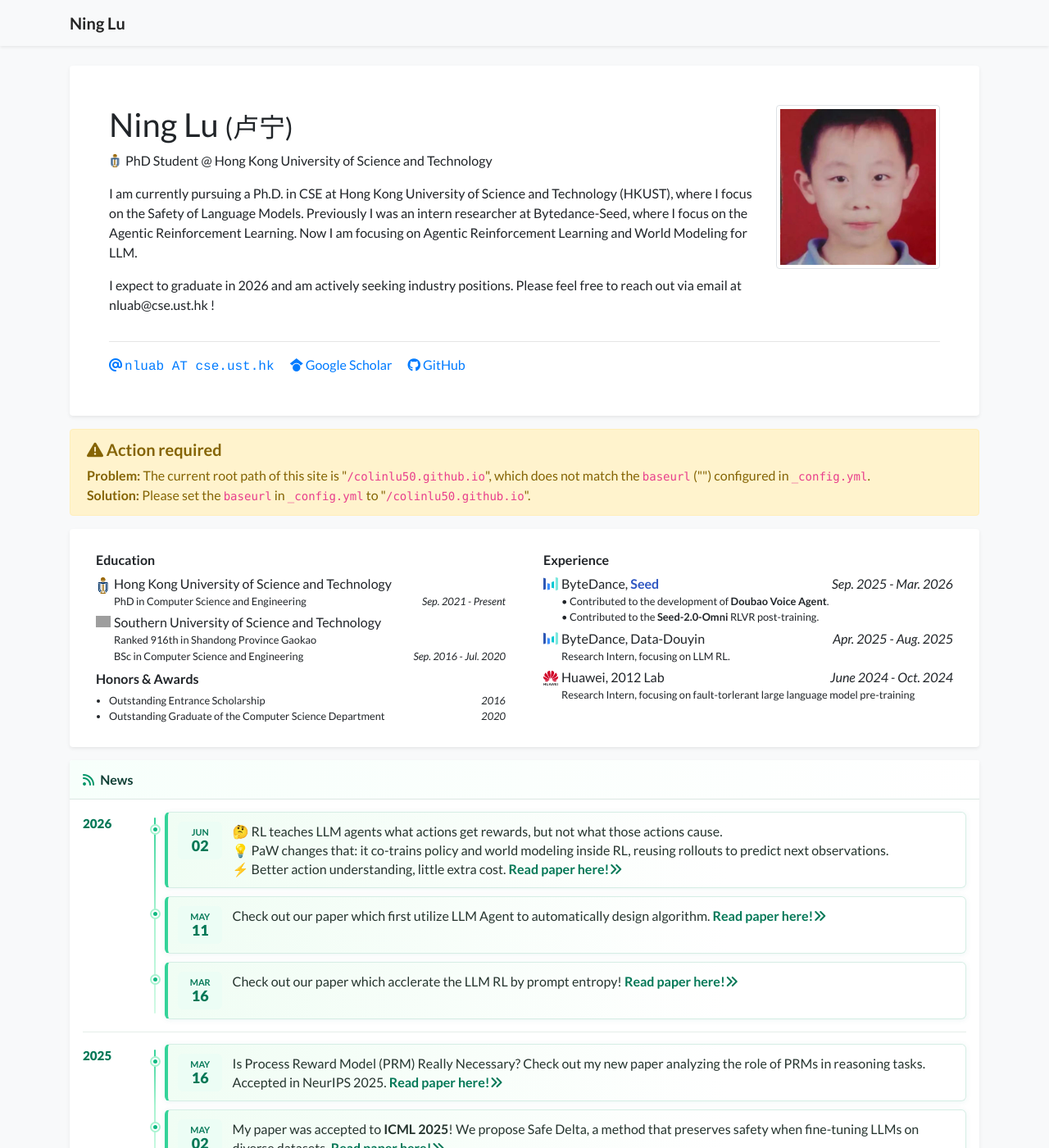
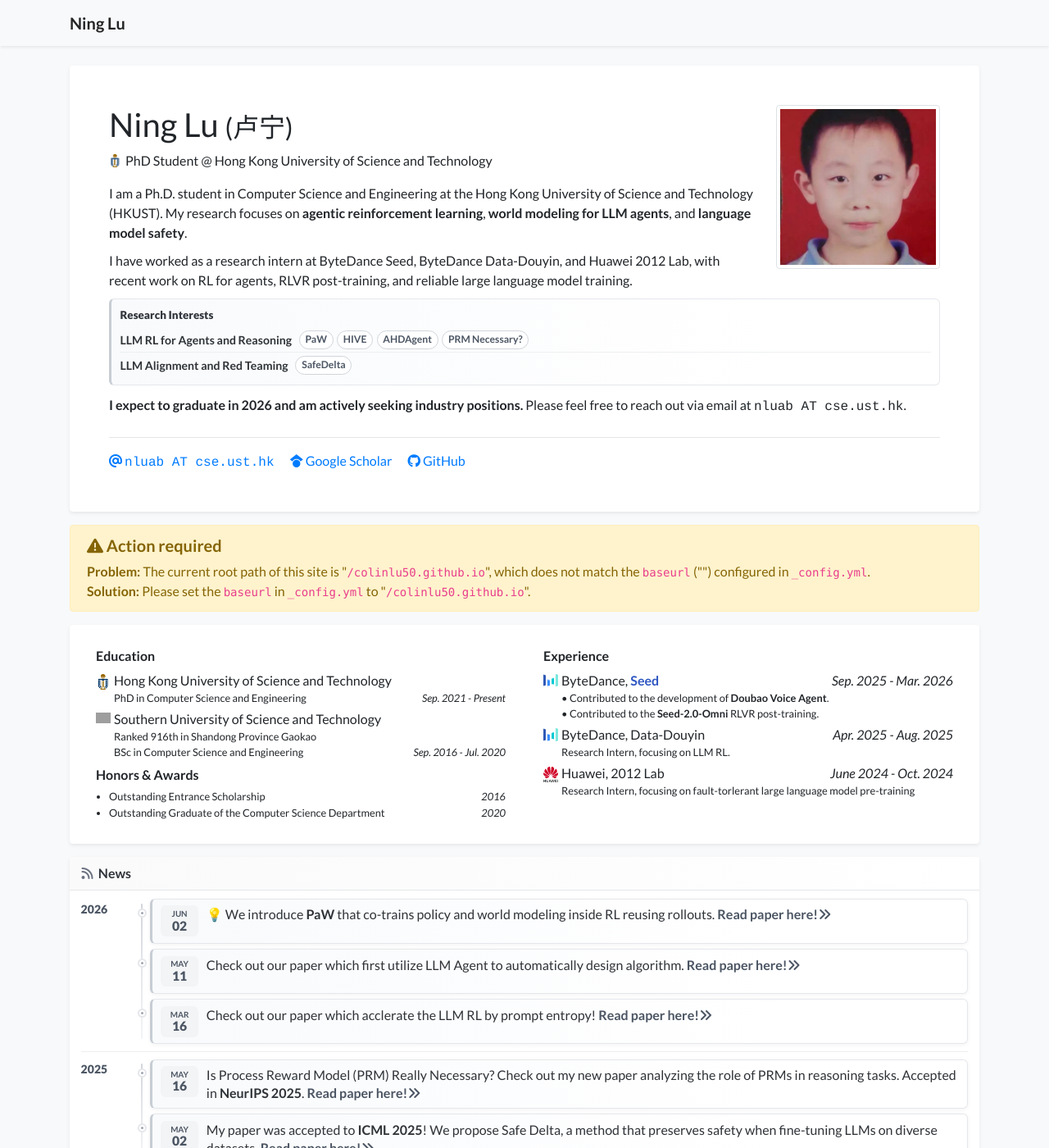
Before and after one commit to ColinLu50/colinlu50.github.io, a Jekyll site: the page built from index.html, in a window 1280 px wide and 1400 px high. Shown: the whole window at 82% size. Built offline with Jekyll 4.4.1, drawn with Linux system fonts in a browser that asks for light colours; nearby versions of some CDN libraries; a style sheet for code colours, icons or effects is not loaded; grey boxes are pictures that could not be loaded.

Commit message:
udpate profile

```diff
--- a/_data/profile.yml
+++ b/_data/profile.yml
@@ -21,13 +21,34 @@
 
 short_bio_text_justify: false
 short_bio: >-
-  I am currently pursuing a Ph.D. in CSE at Hong Kong University of Science and Technology (HKUST), where I focus on the Safety of Language Models.
-  Previously I was an intern researcher at Bytedance-Seed, where I focus on the Agentic Reinforcement Learning.
-  Now I am focusing on Agentic Reinforcement Learning and World Modeling for LLM.
   <p>
+  I am a Ph.D. student in Computer Science and Engineering at the Hong Kong University of Science and Technology (HKUST).
+  My research focuses on <strong>agentic reinforcement learning</strong>, <strong>world modeling for LLM agents</strong>, and <strong>language model safety</strong>.
   </p>
   <p>
-  I expect to graduate in 2026 and am actively seeking industry positions. Please feel free to reach out via email at nluab@cse.ust.hk !
+  I have worked as a research intern at ByteDance Seed, ByteDance Data-Douyin, and Huawei 2012 Lab, with recent work on RL for agents, RLVR post-training, and reliable large language model training.
+  </p>
+  <div class="bio-research">
+    <div class="bio-research-title">Research Interests</div>
+    <div class="bio-research-row">
+      <span class="bio-research-topic">LLM RL for Agents and Reasoning</span>
+      <span class="bio-paper-links">
+        <a href="https://www.alphaxiv.org/abs/2606.02388" target="_blank" rel="noopener">PaW</a>
+        <a href="https://arxiv.org/pdf/2603.25184" target="_blank" rel="noopener">HIVE</a>
+        <a href="https://www.alphaxiv.org/abs/2605.08756" target="_blank" rel="noopener">AHDAgent</a>
+        <a href="https://www.alphaxiv.org/abs/2505.11227" target="_blank" rel="noopener">PRM Necessary?</a>
+      </span>
+    </div>
+    <div class="bio-research-row">
+      <span class="bio-research-topic">LLM Alignment and Red Teaming</span>
+      <span class="bio-paper-links">
+        <a href="https://arxiv.org/pdf/2505.12038" target="_blank" rel="noopener">SafeDelta</a>
+      </span>
+    </div>
+  </div>
+  <p>
+  <strong>I expect to graduate in 2026 and am actively seeking industry positions.</strong>
+  Please feel free to reach out via email at <span class="email-text">nluab AT cse.ust.hk</span>.
   </p>
 
 portrait_url: /assets/images/photos/portrait.png
--- a/_layouts/default.html
+++ b/_layouts/default.html
@@ -14,7 +14,7 @@
     <link rel="preconnect" href="https://fonts.gstatic.com" crossorigin>
     <link href="https://fonts.googleapis.com/css2?family=Lato:ital,wght@0,300;0,400;0,700;0,900;1,300;1,400;1,700;1,900&family=Raleway:ital,wght@0,300;0,400;0,500;1,300;1,400;1,500&display=swap" rel="stylesheet">
     <link rel="stylesheet" href="https://cdn.jsdelivr.net/npm/katex@0.16.11/dist/katex.min.css" integrity="sha384-nB0miv6/jRmo5UMMR1wu3Gz6NLsoTkbqJghGIsx//Rlm+ZU03BU6SQNC66uf4l5+" crossorigin="anonymous">
-    <link rel="stylesheet" href="{{ '/assets/css/global.css?v=20260603-news' | relative_url }}">
+    <link rel="stylesheet" href="{{ '/assets/css/global.css?v=20260603-bio' | relative_url }}">
 </head>
 <body class="bg-light" {{ page.body_attr }}>
     {% include navbar.html %}
--- a/_layouts/prompt.html
+++ b/_layouts/prompt.html
@@ -9,7 +9,7 @@
     <link rel="preconnect" href="https://fonts.googleapis.com">
     <link rel="preconnect" href="https://fonts.gstatic.com" crossorigin>
     <link href="https://fonts.googleapis.com/css2?family=Lato:ital,wght@0,300;0,400;0,700;0,900;1,300;1,400;1,700;1,900&family=Raleway:ital,wght@0,300;0,400;0,500;1,300;1,400;1,500&display=swap" rel="stylesheet">
-    <link rel="stylesheet" href="{{ '/assets/css/global.css?v=20260603-news' | relative_url }}">
+    <link rel="stylesheet" href="{{ '/assets/css/global.css?v=20260603-bio' | relative_url }}">
 </head>
 <style type="text/css">
     .container {
--- a/assets/css/global.css
+++ b/assets/css/global.css
@@ -17,6 +17,71 @@
 .text-profile-bio {
     /* font-family: "Raleway"; */
     font-weight: 400;
+}
+
+.text-profile-bio p {
+    margin-bottom: 0.62rem;
+}
+
+.bio-research {
+    margin: 0.65rem 0 0.72rem;
+    padding: 0.55rem 0.65rem;
+    border: 1px solid #e5e7eb;
+    border-left: 3px solid #c7cdd4;
+    border-radius: 6px;
+    background: linear-gradient(90deg, #f8fafc 0%, #ffffff 80%);
+}
+
+.bio-research-title {
+    margin-bottom: 0.34rem;
+    color: #30343b;
+    font-size: 0.84rem;
+    font-weight: 800;
+}
+
+.bio-research-row {
+    display: flex;
+    flex-wrap: wrap;
+    gap: 0.34rem 0.55rem;
+    align-items: center;
+    padding: 0.22rem 0;
+}
+
+.bio-research-row + .bio-research-row {
+    border-top: 1px solid #edf0f2;
+}
+
+.bio-research-topic {
+    color: #2f3337;
+    font-size: 0.88rem;
+    font-weight: 700;
+}
+
+.bio-paper-links {
+    display: inline-flex;
+    flex-wrap: wrap;
+    gap: 0.28rem;
+}
+
+.bio-paper-links a {
+    display: inline-flex;
+    align-items: center;
+    min-height: 1.42rem;
+    padding: 0.14rem 0.42rem;
+    border: 1px solid #d1d5db;
+    border-radius: 999px;
+    background: #ffffff;
+    color: #4b5563;
+    font-size: 0.76rem;
+    font-weight: 700;
+    line-height: 1.2;
+}
+
+.bio-paper-links a:hover {
+    border-color: #9ca3af;
+    background: #f3f4f6;
+    color: #111827;
+    text-decoration: none;
 }
 
 .navbar {
@@ -62,39 +127,39 @@
 .news-card-title {
     display: flex;
     align-items: center;
-    gap: 0.45rem;
-    padding: 0.85rem 1rem;
+    gap: 0.4rem;
+    padding: 0.65rem 0.9rem;
     margin: 0;
-    border-bottom: 1px solid #dce8e3;
-    color: #0f3f35;
-    background: linear-gradient(90deg, #f7fffb 0%, #ffffff 100%);
+    border-bottom: 1px solid #e5e7eb;
+    color: #30343b;
+    background: linear-gradient(90deg, #fafafa 0%, #ffffff 100%);
 }
 
 .news-card-title i {
-    color: #059669;
+    color: #6b7280;
 }
 
 .news-timeline {
-    padding: 0.95rem 1rem 1rem;
+    padding: 0.65rem 0.85rem 0.75rem;
 }
 
 .news-year-block {
     display: grid;
-    grid-template-columns: 4.4rem minmax(0, 1fr);
-    gap: 0.85rem;
+    grid-template-columns: 3.8rem minmax(0, 1fr);
+    gap: 0.65rem;
 }
 
 .news-year-block + .news-year-block {
-    margin-top: 0.9rem;
-    padding-top: 0.9rem;
-    border-top: 1px solid #e5eee9;
+    margin-top: 0.55rem;
+    padding-top: 0.55rem;
+    border-top: 1px solid #eeeeee;
 }
 
 .news-year-marker {
     align-self: start;
-    padding-top: 0.2rem;
-    color: #047857;
-    font-size: 0.95rem;
+    padding-top: 0.12rem;
+    color: #4b5563;
+    font-size: 0.88rem;
     font-weight: 800;
     letter-spacing: 0;
 }
@@ -102,53 +167,53 @@
 .news-items {
     position: relative;
     display: grid;
-    gap: 0.62rem;
-    padding-left: 1rem;
+    gap: 0.42rem;
+    padding-left: 0.85rem;
 }
 
 .news-items::before {
     content: "";
     position: absolute;
-    top: 0.45rem;
-    bottom: 0.45rem;
-    left: 0.18rem;
+    top: 0.35rem;
+    bottom: 0.35rem;
+    left: 0.14rem;
     width: 2px;
     border-radius: 999px;
-    background: linear-gradient(180deg, #34d399 0%, #a7f3d0 50%, #d1fae5 100%);
+    background: linear-gradient(180deg, #d1d5db 0%, #e5e7eb 50%, #f3f4f6 100%);
 }
 
 .news-item {
     position: relative;
     display: grid;
-    grid-template-columns: 3.35rem minmax(0, 1fr);
-    gap: 0.78rem;
+    grid-template-columns: 2.85rem minmax(0, 1fr);
+    gap: 0.62rem;
     align-items: start;
-    padding: 0.68rem 0.78rem;
-    border: 1px solid #d6eee5;
-    border-left: 4px solid #34d399;
+    padding: 0.46rem 0.62rem;
+    border: 1px solid #e5e7eb;
+    border-left: 3px solid #c7cdd4;
     border-radius: 6px;
-    background: linear-gradient(90deg, #f0fdf4 0%, #ffffff 70%);
-    box-shadow: 0 1px 7px rgba(15, 118, 110, 0.08);
+    background: linear-gradient(90deg, #f8fafc 0%, #ffffff 76%);
+    box-shadow: 0 1px 5px rgba(31, 41, 55, 0.06);
     transition: border-color 160ms ease, box-shadow 160ms ease, transform 160ms ease;
 }
 
 .news-item::before {
     content: "";
     position: absolute;
-    top: 1rem;
-    left: -1.26rem;
-    width: 0.58rem;
-    height: 0.58rem;
+    top: 0.78rem;
+    left: -1.05rem;
+    width: 0.46rem;
+    height: 0.46rem;
     border: 2px solid #ffffff;
     border-radius: 50%;
-    background: #10b981;
-    box-shadow: 0 0 0 2px #a7f3d0;
+    background: #9ca3af;
+    box-shadow: 0 0 0 2px #e5e7eb;
 }
 
 .news-item:hover {
     transform: translateY(-1px);
-    border-color: #a7f3d0;
-    box-shadow: 0 5px 16px rgba(15, 118, 110, 0.13);
+    border-color: #d1d5db;
+    box-shadow: 0 4px 12px rgba(31, 41, 55, 0.1);
 }
 
 .news-date {
@@ -156,45 +221,45 @@
     flex-direction: column;
     align-items: center;
     justify-content: center;
-    width: 3.35rem;
-    min-height: 2.9rem;
+    width: 2.85rem;
+    min-height: 2.36rem;
     border-radius: 6px;
-    background: #ecfdf5;
-    color: #047857;
+    background: #f3f4f6;
+    color: #4b5563;
     line-height: 1.05;
 }
 
 .news-date span {
-    font-size: 0.68rem;
+    font-size: 0.62rem;
     font-weight: 700;
     text-transform: uppercase;
 }
 
 .news-date strong {
-    margin-top: 0.12rem;
-    font-size: 1.12rem;
+    margin-top: 0.08rem;
+    font-size: 0.98rem;
     font-weight: 900;
 }
 
 .news-content {
     min-width: 0;
-    color: #26352f;
-    line-height: 1.45;
+    color: #2f3337;
+    line-height: 1.36;
     overflow-wrap: anywhere;
 }
 
 .news-content a {
-    color: #047857;
+    color: #4b5563;
     font-weight: 700;
 }
 
 .news-content a:hover {
-    color: #065f46;
+    color: #111827;
 }
 
 @media (max-width: 575.98px) {
     .news-timeline {
-        padding: 0.8rem 0.85rem 0.9rem;
+        padding: 0.62rem 0.72rem 0.72rem;
     }
 
     .news-year-block {
@@ -207,21 +272,21 @@
     }
 
     .news-items {
-        padding-left: 0.8rem;
+        padding-left: 0.75rem;
     }
 
     .news-item {
-        grid-template-columns: 3rem minmax(0, 1fr);
-        gap: 0.62rem;
-        padding: 0.62rem;
+        grid-template-columns: 2.7rem minmax(0, 1fr);
+        gap: 0.52rem;
+        padding: 0.44rem 0.55rem;
     }
 
     .news-date {
-        width: 3rem;
+        width: 2.7rem;
     }
 
     .news-item::before {
-        left: -1.06rem;
+        left: -0.96rem;
     }
 }
 
```
Also changed, not shown: _news/2025-news-NIPS.md (+1 -1 lines), _news/2026-news-paw.md (+1 -3 lines).
